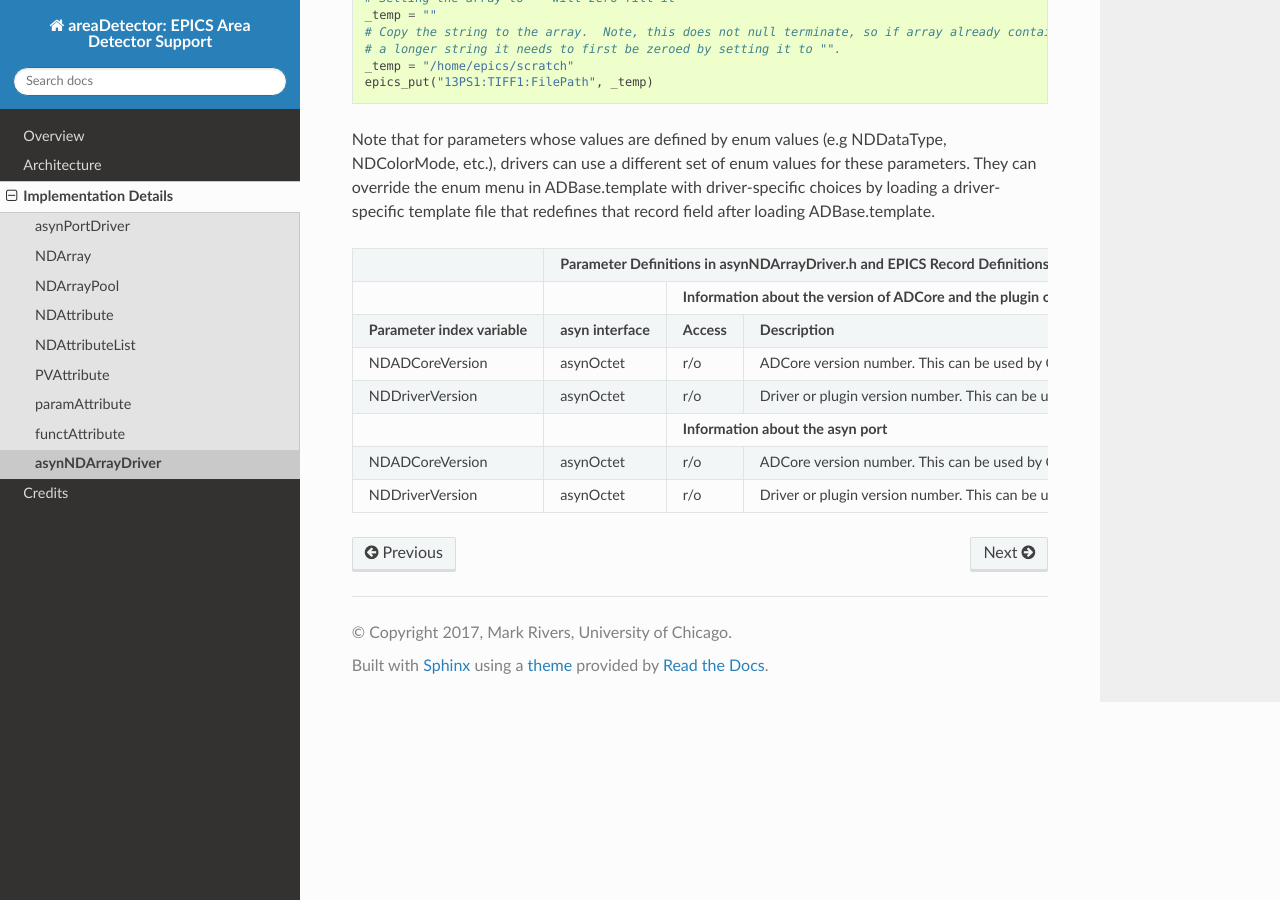
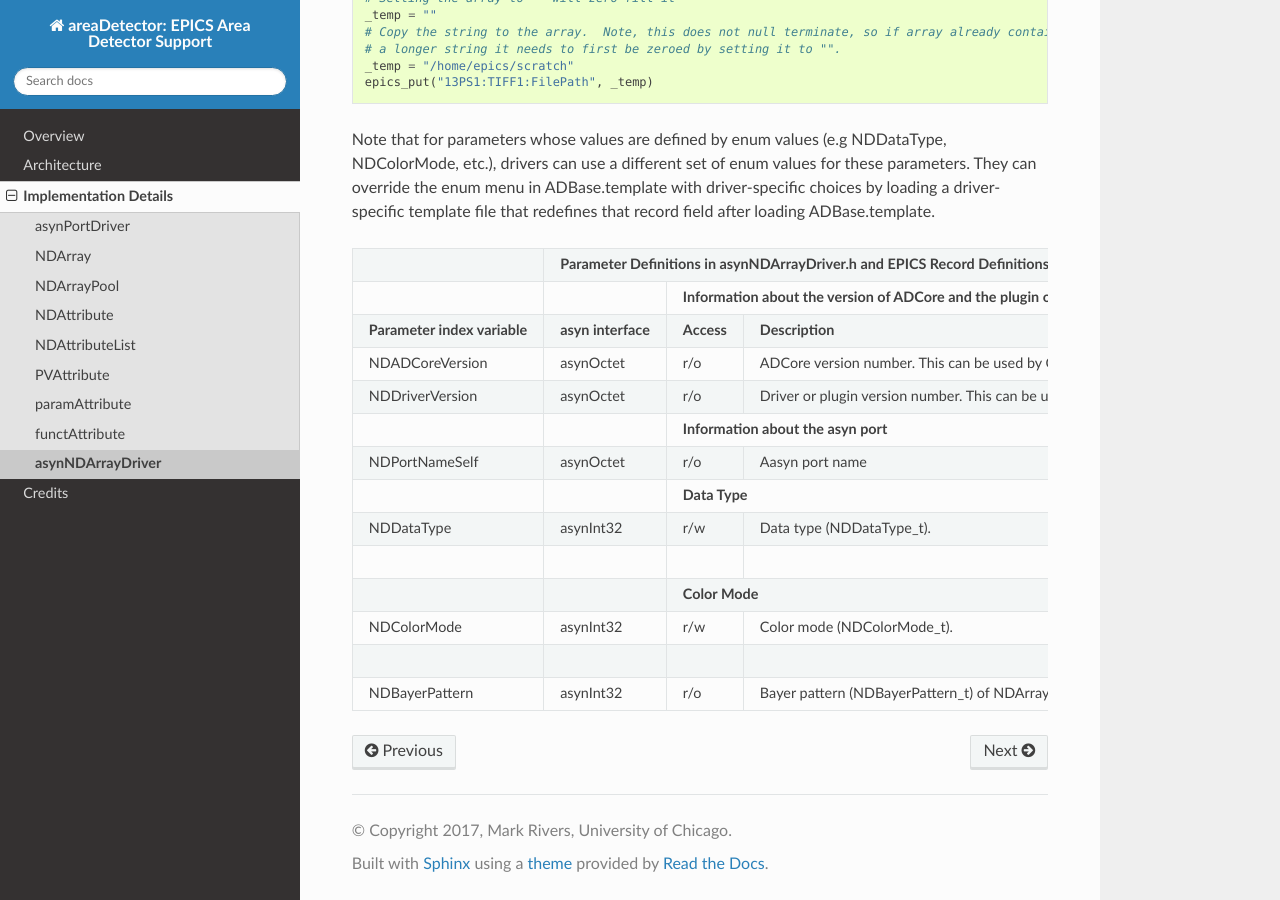
Before and after one commit to MarkRivers/areadetector-1, a Sphinx documentation site: the page built from docs/source/implementation_details/asynNDArrayDriver.rst, in a window 1280 px wide and 900 px high, scrolled down 1166 px. Built offline with Sphinx 7.4.7 and the Read the Docs theme 2.0.0, drawn with Linux system fonts in a browser that asks for light colours.

Commit message:
working on table

```diff
--- a/docs/source/implementation_details/asynNDArrayDriver.rst
+++ b/docs/source/implementation_details/asynNDArrayDriver.rst
@@ -55,12 +55,19 @@ Note that for parameters whose values are defined by enum values (e.g NDDataType
 +-------------------------------+--------------------+-------------+-------------------------------------------------------------+--------------------+------------------------------+------------------------+
 |                               |                    |  **Information about the asyn port**                                      |                                                   |                        |
 +-------------------------------+--------------------+-------------+-------------------------------------------------------------+--------------------+------------------------------+------------------------+
-| NDADCoreVersion               | asynOctet          | r/o         | ADCore version number. This can be used by Channel Access   |                    |                              |                        |
-|                               |                    |             | clients to alter their behavior depending on the            | ADCORE_VERSION     | $(P)$(R)ADCoreVersion_RBV    |     stringin           |
-|                               |                    |             | version of ADCore that was used to build this               |                    |                              |                        |
-|                               |                    |             | driver or plugin.                                           |                    |                              |                        |
+| NDPortNameSelf                | asynOctet          | r/o         | Aasyn port name                                             | PORT_NAME_SELF     | $(P)$(R)PortName_RBV         |     stringin           |
 +-------------------------------+--------------------+-------------+-------------------------------------------------------------+--------------------+------------------------------+------------------------+
-| NDDriverVersion               | asynOctet          | r/o         | Driver or plugin version number. This can be used by        |                    |                              |                        |
-|                               |                    |             | Channel Access clients to alter their behavior              | DRIVER_VERSION     | $(P)$(R)DriverVersion_RBV    |     stringin           |
-|                               |                    |             | depending on the version of the plugin or driver.           |                    |                              |                        |
+|                               |                    | **Data Type**                                                             |                                                   |                        |
 +-------------------------------+--------------------+-------------+-------------------------------------------------------------+--------------------+------------------------------+------------------------+
+| NDDataType                    | asynInt32          | r/w         | Data type (NDDataType_t).                                   | DATA_TYPE          | $(P)$(R)DataType             | mbbo                   |
++-------------------------------+--------------------+-------------+-------------------------------------------------------------+--------------------+------------------------------+------------------------+
+|                               |                    |             |                                                             |                    | $(P)$(R)DataType_RBV         | mbbi                   |
++-------------------------------+--------------------+-------------+-------------------------------------------------------------+--------------------+------------------------------+------------------------+
+|                               |                    |  **Color Mode**                                                           |                                                   |                        |
++-------------------------------+--------------------+-------------+-------------------------------------------------------------+--------------------+------------------------------+------------------------+
+| NDColorMode                   | asynInt32          | r/w         | Color mode (NDColorMode_t).                                 | COLOR_MODE         | $(P)$(R)ColorMode            | mbbo                   |
++-------------------------------+--------------------+-------------+-------------------------------------------------------------+--------------------+------------------------------+------------------------+
+|                               |                    |             |                                                             |                    | $(P)$(R)ColorMode_RBV        | mbbi                   |
++-------------------------------+--------------------+-------------+-------------------------------------------------------------+--------------------+------------------------------+------------------------+
+| NDBayerPattern                | asynInt32          | r/o         | Bayer pattern (NDBayerPattern_t) of NDArray data.           | BAYER_PATTERN      | $(P)$(R)BayerPattern_RBV     | mbbi                   |
++-------------------------------+--------------------+-------------+-------------------------------------------------------------+--------------------+------------------------------+------------------------+
```
